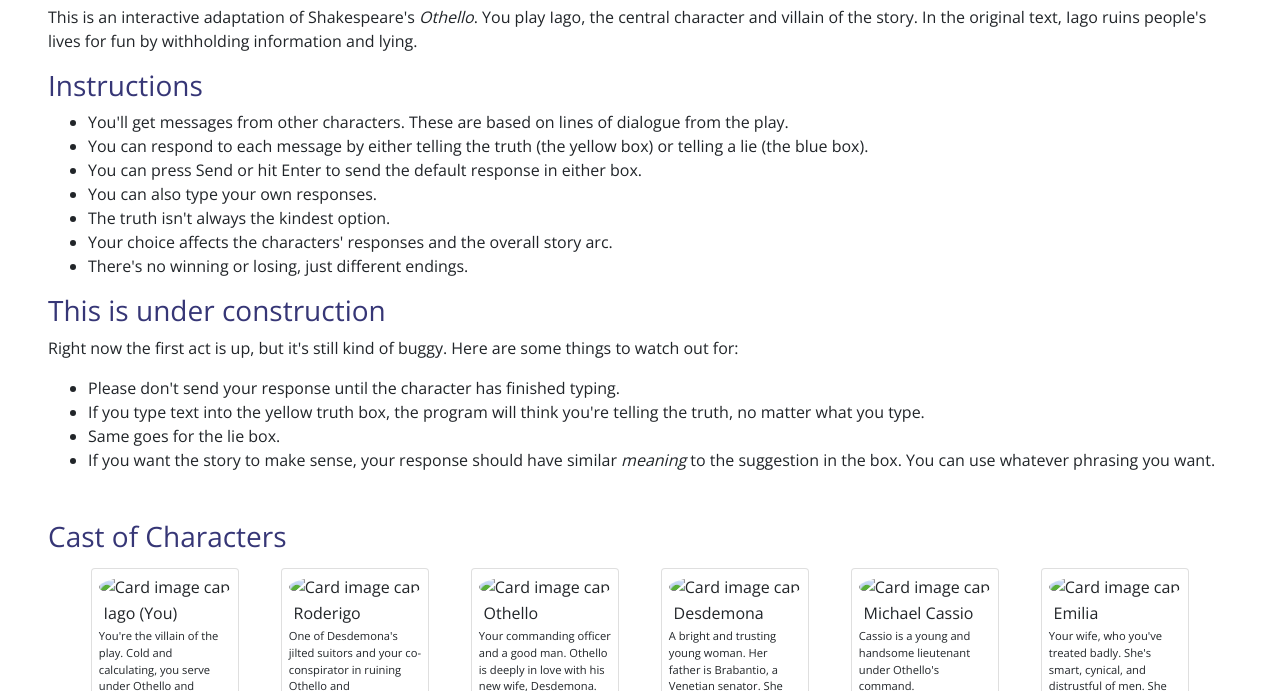
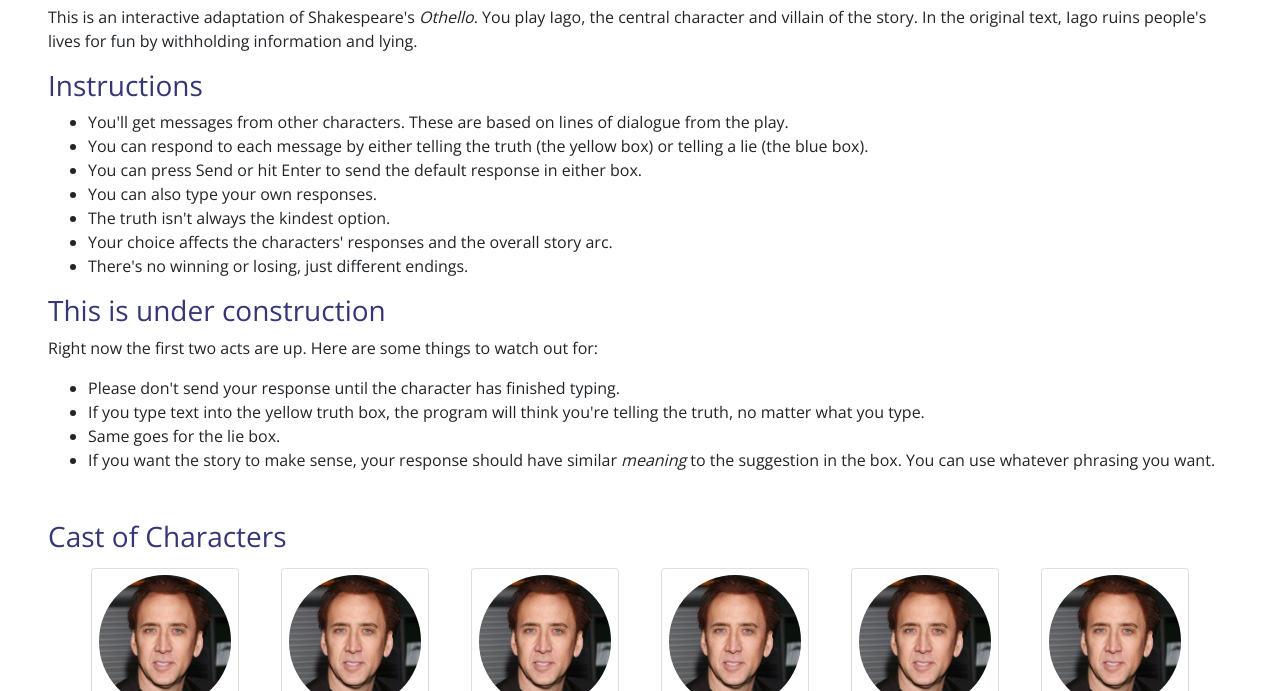
Before and after one commit to jordan-castelloe/shakespearean-chatbot, a plain HTML site: page index.html in a window 1280 px wide. Shown: the part 109-800 px from the top of the page. Drawn offline with nearby package versions, Linux system fonts and the light colour scheme; files that its build step writes are made by us from their sources; files whose address does not match are found by name.

```diff
--- a/index.html
+++ b/index.html
@@ -6,7 +6,7 @@
     <meta http-equiv="X-UA-Compatible" content="ie=edge">
     <title>Othello Chatbot</title>
     <link rel="stylesheet" href="https://maxcdn.bootstrapcdn.com/bootstrap/4.0.0-beta.2/css/bootstrap.min.css" integrity="sha384-PsH8R72JQ3SOdhVi3uxftmaW6Vc51MKb0q5P2rRUpPvrszuE4W1povHYgTpBfshb" crossorigin="anonymous">
-    <link rel='stylesheet' type='text/css' href='main.css'>
+    <link rel='stylesheet' type='text/css' href='styles/main.css'>
     <link href="https://fonts.googleapis.com/css?family=Cinzel+Decorative:700|Open+Sans" rel="stylesheet">
 </head>
 <body>
@@ -29,7 +29,7 @@
                 <li>There's no winning or losing, just different endings.</li>
             </ul>
             <h3>This is under construction</h3>
-            <p>Right now the first act is up, but it's still kind of buggy. Here are some things to watch out for:
+            <p>Right now the first two acts are up. Here are some things to watch out for:
                 <ul>
                     <li>Please don't send your response until the character has finished typing.</li>
                     <li>If you type text into the yellow truth box, the program will think you're telling the truth, no matter what you type.</li>
@@ -47,7 +47,7 @@
 
                 <div class="col-sm">
                     <div class="character-card card">
-                        <img class="card-img-top" src="images/nick.jpg" alt="Card image cap">
+                        <img class="card-img-top" src="lib/images/nick.jpg" alt="Card image cap">
                         <div class="card-block">
                             <h4 class="card-title">Iago (You)</h4>
                             <p class="card-text">You're the villain of the play. Cold and calculating, you serve under Othello and pretend to love him while secretly plotting against him.</p>
@@ -57,7 +57,7 @@
 
                 <div class="col-sm">
                     <div class="character-card card">
-                        <img class="card-img-top" src="images/nick.jpg" alt="Card image cap">
+                        <img class="card-img-top" src="lib/images/nick.jpg" alt="Card image cap">
                         <div class="card-block">
                             <h4 class="card-title">Roderigo</h4>
                             <p class="card-text">One of Desdemona's jilted suitors and your co-conspirator in ruining Othello and Desdemona's marriage.</p>
@@ -68,7 +68,7 @@
 
                 <div class="col-sm">
                     <div class="character-card card">
-                        <img class="card-img-top" src="images/nick.jpg" alt="Card image cap">
+                        <img class="card-img-top" src="lib/images/nick.jpg" alt="Card image cap">
                         <div class="card-block">
                             <h4 class="card-title">Othello</h4>
                             <p class="card-text">Your commanding officer and a good man. Othello is deeply in love with his new wife, Desdemona.</p>
@@ -79,7 +79,7 @@
 
                 <div class="col-sm">
                     <div class="character-card card">
-                        <img class="card-img-top" src="images/nick.jpg" alt="Card image cap">
+                        <img class="card-img-top" src="lib/images/nick.jpg" alt="Card image cap">
                         <div class="card-block">
                             <h4 class="card-title">Desdemona</h4>
                             <p class="card-text">A bright and trusting young woman. Her father is Brabantio, a Venetian senator. She married Othello in secret just before the story starts.</p>
@@ -90,7 +90,7 @@
 
                 <div class="col-sm">
                     <div class="character-card card">
-                        <img class="card-img-top" src="images/nick.jpg" alt="Card image cap">
+                        <img class="card-img-top" src="lib/images/nick.jpg" alt="Card image cap">
                         <div class="card-block">
                             <h4 class="card-title">Michael Cassio</h4>
                             <p class="card-text">Cassio is a young and handsome lieutenant under Othello's command.</p>
@@ -101,7 +101,7 @@
 
                 <div class="col-sm">
                     <div class="character-card card">
-                        <img class="card-img-top" src="images/nick.jpg" alt="Card image cap">
+                        <img class="card-img-top" src="lib/images/nick.jpg" alt="Card image cap">
                         <div class="card-block">
                             <h4 class="card-title">Emilia</h4>
                             <p class="card-text">Your wife, who you've treated badly. She's smart, cynical, and distrustful of men. She becomes one of Desdemona's attendants.</p>
```
